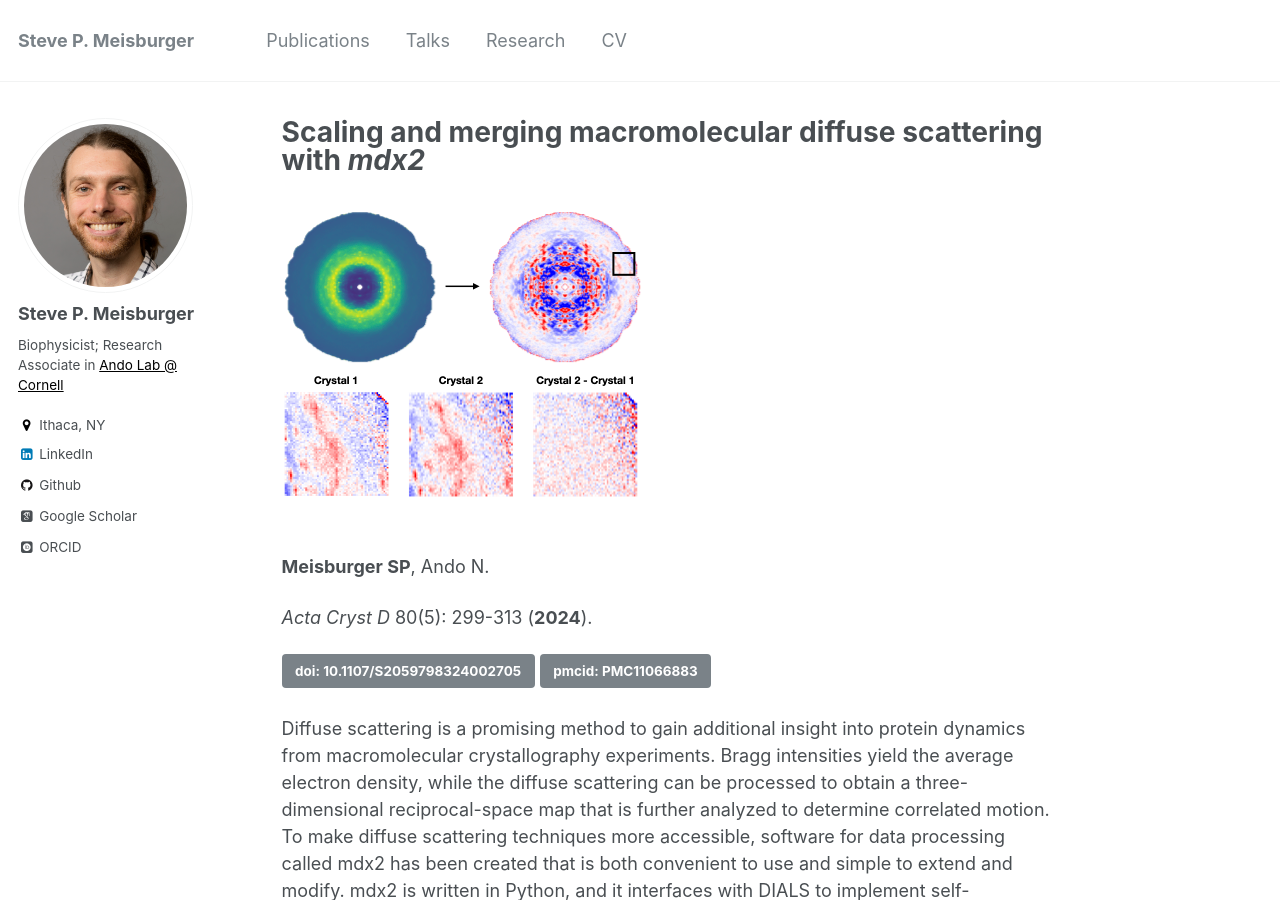
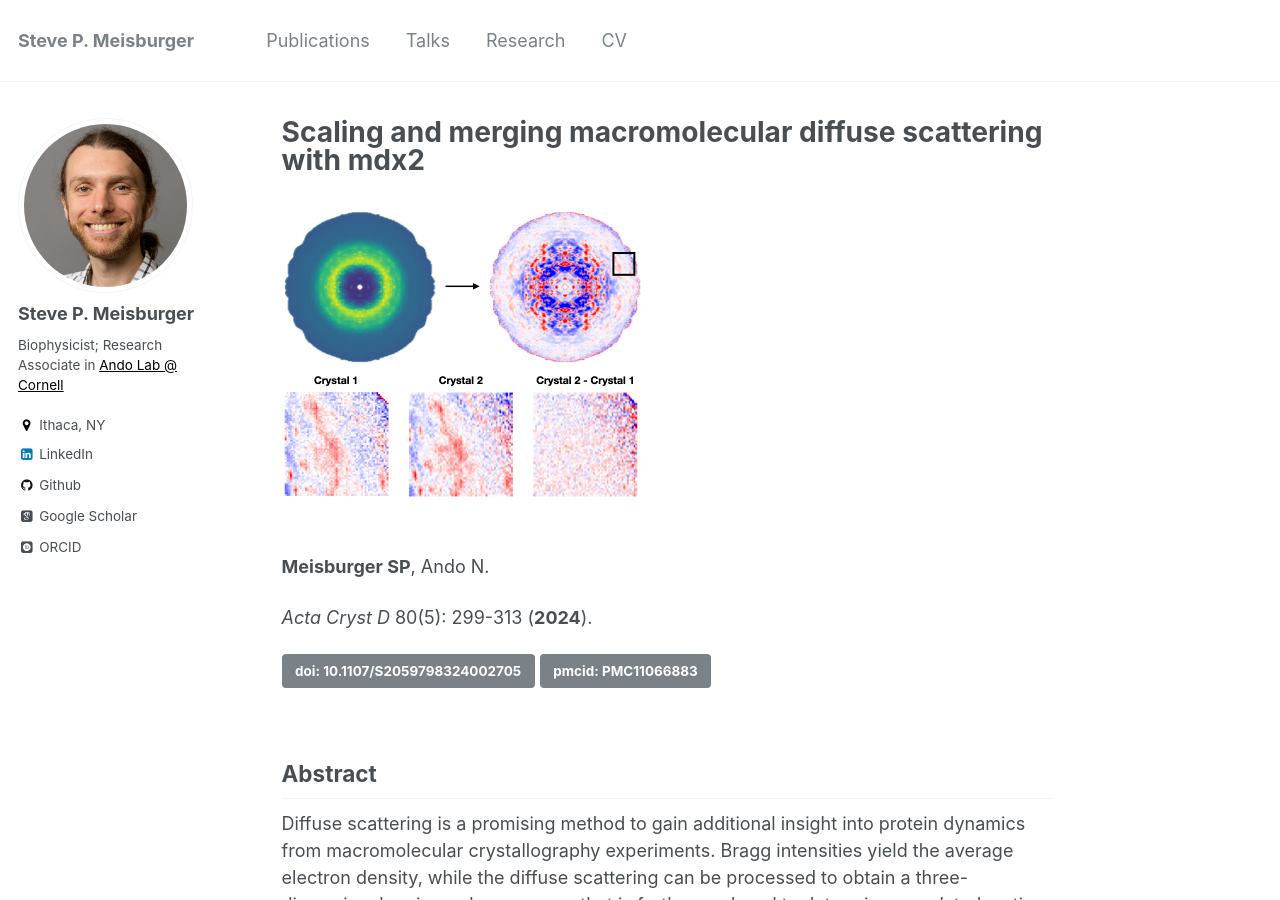
Before and after one commit to spmeisburger/spmeisburger.github.io, a Jekyll site: the page built from _articles/meisburger-acta-d-2024.md, in a window 1280 px wide and 900 px high. Built offline with Jekyll 4.4.1, drawn with Linux system fonts in a browser that asks for light colours; some web fonts are replaced.

Commit message:
fix formatting

```diff
--- a/_articles/meisburger-acta-d-2024.md
+++ b/_articles/meisburger-acta-d-2024.md
@@ -8,7 +8,7 @@ beamlines:
   - F1
 figure: /images/insulin-maps-noaxes.png
 
-ref-title: "Scaling and merging macromolecular diffuse scattering with _mdx2_"
+ref-title: "Scaling and merging macromolecular diffuse scattering with mdx2"
 ref-authors: "Meisburger SP, Ando N"
 ref-journal: "Acta Cryst D"
 ref-volume: "80(5)"
@@ -19,4 +19,6 @@ ref-pmcid: PMC11066883
 ref-pmid:  38606664
 ---
 
+## Abstract
+
 Diffuse scattering is a promising method to gain additional insight into protein dynamics from macromolecular crystallography experiments. Bragg intensities yield the average electron density, while the diffuse scattering can be processed to obtain a three-dimensional reciprocal-space map that is further analyzed to determine correlated motion. To make diffuse scattering techniques more accessible, software for data processing called mdx2 has been created that is both convenient to use and simple to extend and modify. mdx2 is written in Python, and it interfaces with DIALS to implement self-contained data-reduction workflows. Data are stored in NeXus format for software interchange and convenient visualization. mdx2 can be run on the command line or imported as a package, for instance to encapsulate a complete workflow in a Jupyter notebook for reproducible computing and education. Here, mdx2 version 1.0 is described, a new release incorporating state-of-the-art techniques for data reduction. The implementation of a complete multi-crystal scaling and merging workflow is described, and the methods are tested using a high-redundancy data set from cubic insulin. It is shown that redundancy can be leveraged during scaling to correct systematic errors and obtain accurate and reproducible measurements of weak diffuse signals.
```
Also changed, not shown: _articles/meisburger_mie_2023.md (+2 -0 lines), _articles/pei_mie_2023.md (+2 -0 lines).
